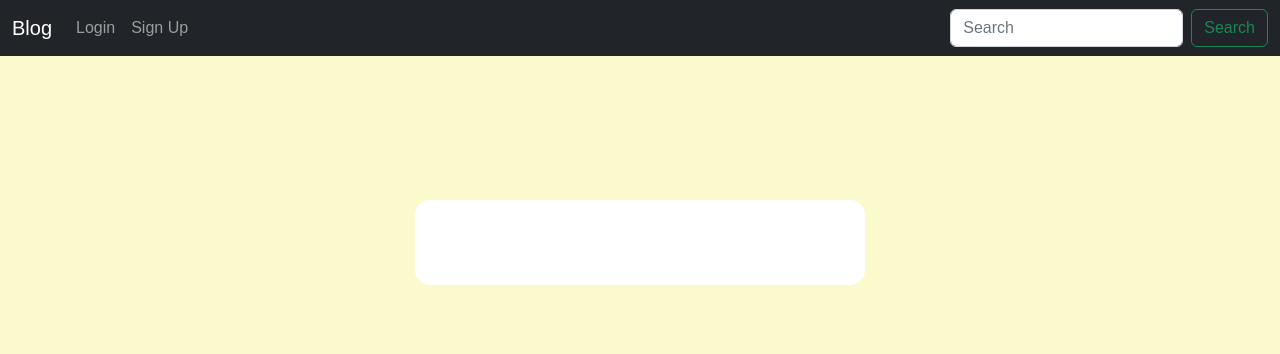
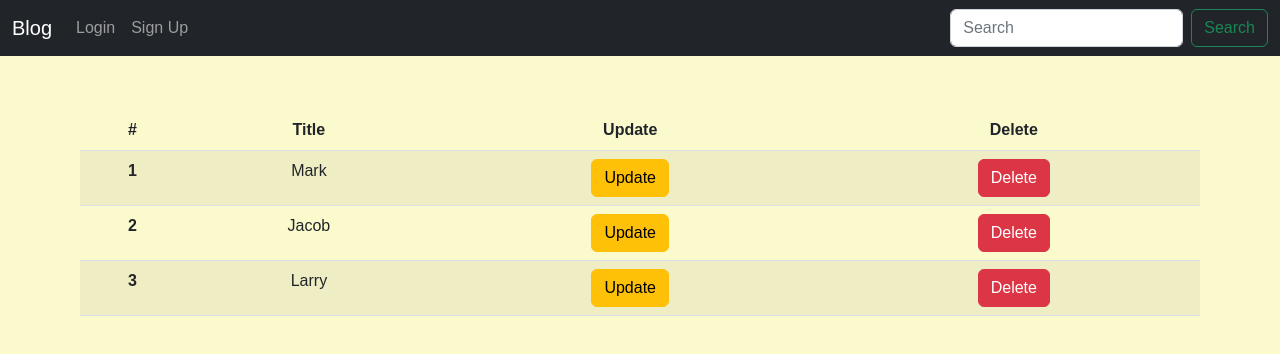
Before and after one commit to duzgunberke/Flask-Vue-Intern, a Vue app in the folder src/frontend/web/: page /addorupdateblog in a window 1280 px wide. Shown: the top 354 px of the page. Built offline with nearby package versions, Linux system fonts and the light colour scheme.

Commit message:
Add or update blogs vue

```diff
--- a/src/frontend/web/src/App.vue
+++ b/src/frontend/web/src/App.vue
@@ -1,11 +1,12 @@
 <template>
   <div id="app">
     <NavComponent :user="user"/>
-    <div class="auth-wrapper">
-      <div class="auth-inner">
-         <RouterView :user="user"/>
+      <div class="container" id="center">
+
+        <RouterView :user="user"/>
       </div>
-    </div>
+
+
   </div>
 </template>
 
@@ -21,6 +22,7 @@ export default{
   data(){
         return {
             user:null
+
         }
     },
      created(){
@@ -53,6 +55,13 @@ body{
   font-family: 'Fira Sans',sans-serif;
 }
 
+#center{
+
+  margin-top: 100px;
+
+  padding: 10px;
+
+}
 h1,h2,h3,h4,h5,h6,label,span{
   font-weight:500;
   font-family:Fira Sans,sans-serif;
--- /dev/null
+++ b/src/frontend/web/src/Functions.js
@@ -0,0 +1,7 @@
+// const axios = require('axios');
+
+// export async function getAllBlogs() {
+
+//     const response = await axios.get('/blogs');
+//     return response.data;
+// }
--- /dev/null
+++ b/src/frontend/web/src/components/AddOrUpdateBlog.vue
@@ -0,0 +1,56 @@
+<template>
+    <div>
+        <table class="table table-striped">
+  <thead>
+    <tr>
+      <th scope="col">#</th>
+      <th scope="col">Title</th>
+      <th scope="col">Update</th>
+      <th scope="col">Delete</th>
+    </tr>
+  </thead>
+  <tbody>
+    <tr>
+      <th scope="row">1</th>
+      <td>Mark</td>
+      <td>
+
+          <a class="btn btn-warning">Update</a>
+      </td>
+      <td>          <a class="btn btn-danger">Delete</a>
+</td>
+    </tr>
+    <tr>
+      <th scope="row">2</th>
+      <td>Jacob</td>
+      <td>
+
+          <a class="btn btn-warning">Update</a>
+      </td>
+      <td>          <a class="btn btn-danger">Delete</a>
+</td>
+    </tr>
+    <tr>
+      <th scope="row">3</th>
+      <td>Larry</td>
+      <td>
+
+          <a class="btn btn-warning">Update</a>
+      </td>
+      <td>          <a class="btn btn-danger">Delete</a>
+</td>
+    </tr>
+  </tbody>
+</table>
+
+    </div>
+    </template>
+
+    <script>
+    //import {mapGetters} from 'vuex'
+    export default{
+        name:'AddOrUpdateBlog',
+
+
+    }
+    </script>
--- /dev/null
+++ b/src/frontend/web/src/components/BlogListComponent.vue
@@ -0,0 +1,42 @@
+<template>
+<div class="row">
+  <div class="col-sm-3 p-2" v-for="blog in blogs" v-bind:key="blog.id">
+    <div class="card">
+      <div class="card-body">
+        <h5 class="card-title">{{ blog.title }}</h5>
+        <p class="card-text">{{blog.description}}</p>
+        <a href="#" class="btn btn-primary">Go somewhere</a>
+      </div>
+    </div>
+  </div>
+</div>
+    </template>
+
+    <script>
+      import axios from "axios"
+//import {getAllBlogs} from '../Functions'
+    export default{
+        name:'BlogListComponent',
+
+        data(){
+        return {
+            blogs:null
+        }
+    },
+     created(){
+
+         axios.get('/blogs')
+        .then(response=>{
+          console.log(response),
+          this.blogs=response.data.data
+        });
+        console.log(this.blogs);
+
+
+
+
+    }
+
+
+    }
+    </script>
--- a/src/frontend/web/src/components/HomeComponent.vue
+++ b/src/frontend/web/src/components/HomeComponent.vue
@@ -2,6 +2,7 @@
 <div>
     <h2 v-if="user">Hi, {{user.name}} {{user.surname}}</h2>
 <h1 v-if="!user">You are not logged in</h1>
+
 </div>
 </template>
 
@@ -10,9 +11,6 @@
 export default{
     name:'HomeComponent',
     props:['user']
-    // ,computed: {
-    //     ...mapGetters(['user'])
-    // }
 
 }
 </script>
--- a/src/frontend/web/src/components/LoginComponent.vue
+++ b/src/frontend/web/src/components/LoginComponent.vue
@@ -33,7 +33,7 @@
 
                 localStorage.setItem('token',response.data.token);
                 window.localStorage.setItem('user',JSON.stringify(response.data.user))
-                this.$router.push('/');
+                this.$router.push('/mypage');
             }
         }
     }
--- a/src/frontend/web/src/components/NavComponent.vue
+++ b/src/frontend/web/src/components/NavComponent.vue
@@ -17,6 +17,9 @@
         <ul class="navbar-nav me-auto mb-2 mb-md-0" v-if="user">
           <li class="nav-item">
             <a href="javascript:void(0)" @click="handleClick" class="nav-link">Logout</a>
+          </li>
+          <li class="nav-item">
+            <router-link  class="nav-link" to="/mypage">My Blogs</router-link>
           </li>
         </ul>
         <form class="d-flex" role="search">
--- a/src/frontend/web/src/conf/axios.js
+++ b/src/frontend/web/src/conf/axios.js
@@ -1,4 +1,4 @@
 import axios from "axios";
 
-axios.defaults.baseURL="http://192.168.40.144:5000/";
+axios.defaults.baseURL="http://192.168.0.18:5000/";
 axios.defaults.headers.common['Authorization'] = 'Bearer ' + localStorage.getItem('token');
```
Also changed, not shown: src/frontend/web/src/router/index.js (+11 -0 lines), 1 other file (tests, documents, lock files or other folders).
